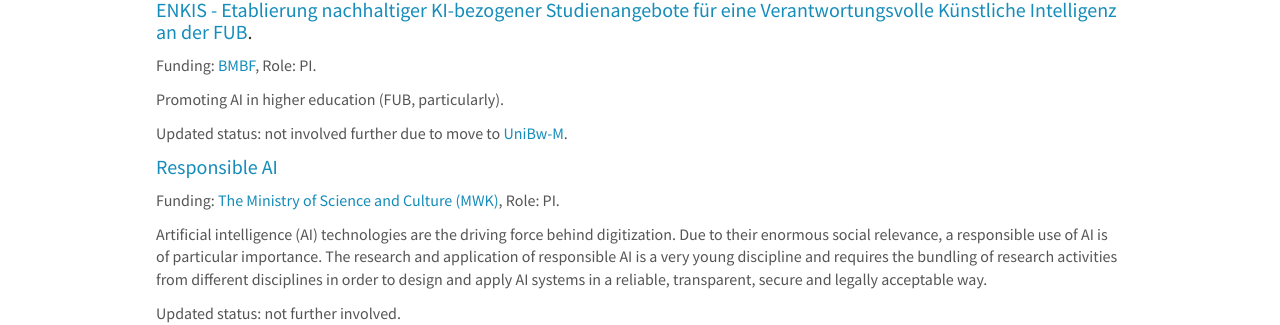
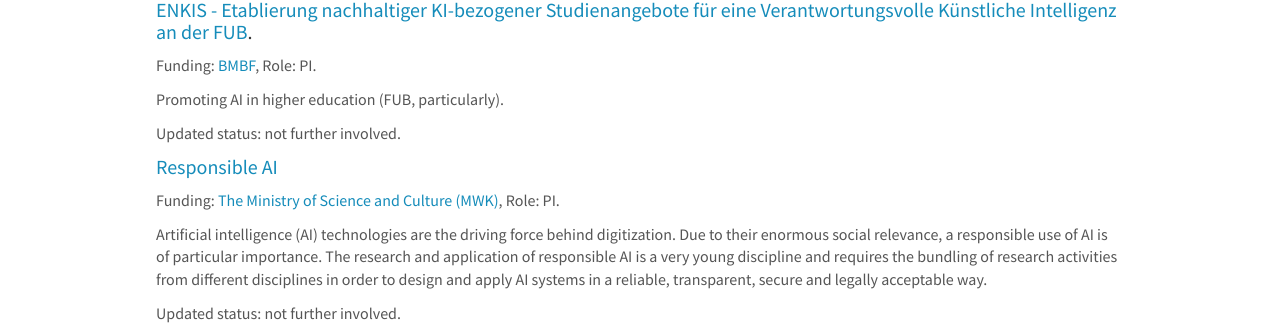
Before and after one commit to AIML-research/AIML-research.github.io, a Jekyll site: the page built from _pages/projects.md, in a window 1280 px wide and 900 px high, scrolled down 1001 px. Shown: the part 137-462 px from the top of the window. Built offline with Jekyll 4.4.1, drawn with Linux system fonts in a browser that asks for light colours; nearby versions of some CDN libraries.

Commit message:
Update projects.md

```diff
--- a/_pages/projects.md
+++ b/_pages/projects.md
@@ -42,7 +42,7 @@
 
 Promoting AI in higher education (FUB, particularly).
 
-Updated status: not involved further due to move to <a href="https://www.unibw.de/home" target="_new">UniBw-M<a/>.
+Updated status: not further involved.
 
 #### <a href = "{{ site.url }}{{ site.baseurl }}/projects/responsibleai/">Responsible AI </a>
 Funding: <a href="https://www.mwk.niedersachsen.de/china/representative-of-the-ministry-of-science-and-culture-of-the-german-state-of-lower-saxony-for-university-cooperation-between-lower-saxony-and-china-189609.html" target="_new"> The Ministry of Science and Culture (MWK)</a>, Role: PI.
```
